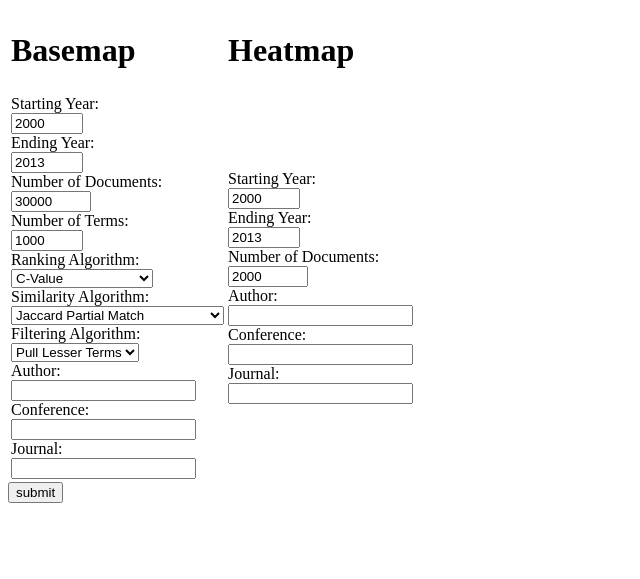
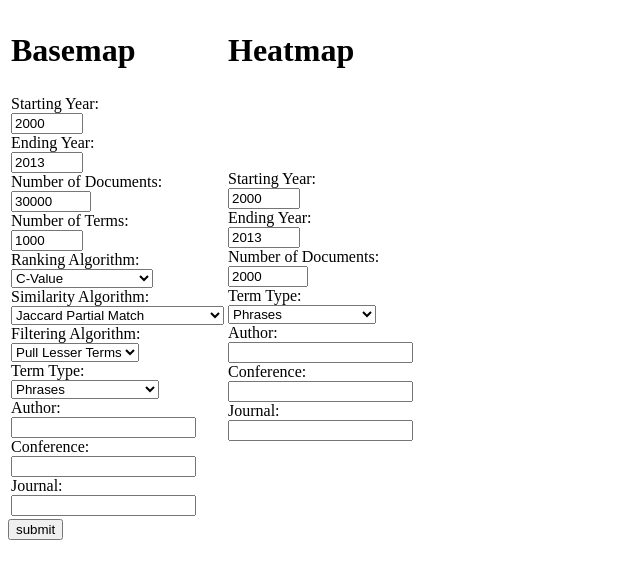
Before and after one commit to dpfried/mocs, a Django app: page /maps/query/ in a window 1280 px wide. Shown: the top 579 px of the page, without its empty margins (0-640 px from the left). Run offline with Django 3.2, Linux system fonts and the light colour scheme; parts of the project's set-up code (start-up, migrations or seed data) failed here and were passed over.

Commit message:
term selection in forms

```diff
--- a/lib/web_interface.py
+++ b/lib/web_interface.py
@@ -101,6 +101,7 @@ filter_basemap_args = _make_arg_filter(
         'basemap_author': (str, 'author'),
         'basemap_conference': (str, 'conference'),
         'basemap_journal': (str, 'journal'),
+        'basemap_term_type': (int, 'term_type'),
     }
 )
 
@@ -113,6 +114,7 @@ filter_heatmap_args = _make_arg_filter(
         'heatmap_sample_size': (int, "sample_size"),
         'heatmap_author': (str, 'author'),
         'heatmap_conference': (str, 'conference'),
-        'heatmap_journal': (str, 'journal')
+        'heatmap_journal': (str, 'journal'),
+        'heatmap_term_type': (int, 'term_type'),
     }
 )
--- a/maps/templates/request_map.html
+++ b/maps/templates/request_map.html
@@ -57,6 +57,12 @@
                     <option value="1">Pull Lesser Terms</option>
                     <option value="2">Hybrid</option>
                 </select><br>
+                <label for='basemap_term_type'>Term Type:</label><br>
+                <select name="basemap_term_type" id="basemap_term_type">
+                    <option value="0">Phrases</option>
+                    <option value="1">All Words</option>
+                    <option value="2">Words From Phrases</option>
+                </select><br>
                 <label for='basemap_author'>Author:</label><br>
                 <input type='text' id='basemap_author' name='basemap_author'><br>
                 <label for='basemap_conference'>Conference:</label><br>
@@ -71,6 +77,12 @@
                 <input id='heatmap_ending_year' type='number' name='heatmap_ending_year' min='1930' max='2013' value='2013' autocomplete='off'><br>
                 <label for='heatmap_sample_size'>Number of Documents:</label><br>
                 <input id='heatmap_sample_size' type='number' name='heatmap_sample_size' min='100' max='50000' value='2000' autocomplete='off'><br>
+                <label for='heatmap_term_type'>Term Type:</label><br>
+                <select name="heatmap_term_type" id="heatmap_term_type">
+                    <option value="0">Phrases</option>
+                    <option value="1">All Words</option>
+                    <option value="2">Words From Phrases</option>
+                </select><br>
                 <label for='heatmap_author'>Author:</label><br>
                 <input type='text' id='heatmap_author' name='heatmap_author'><br>
                 <label for='heatmap_conference'>Conference:</label><br>
```
